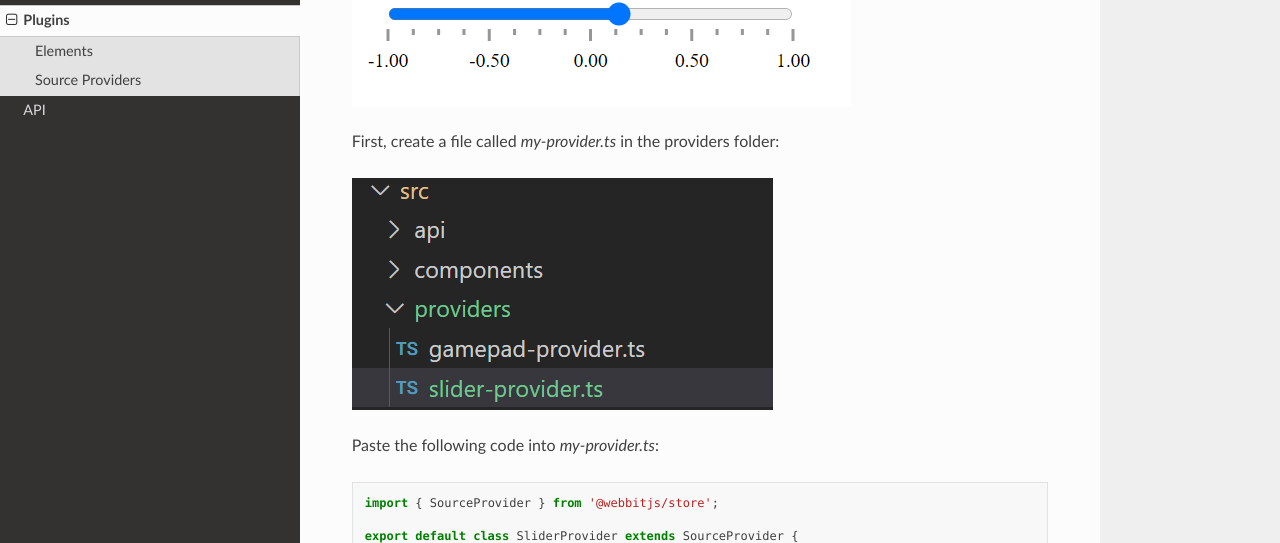
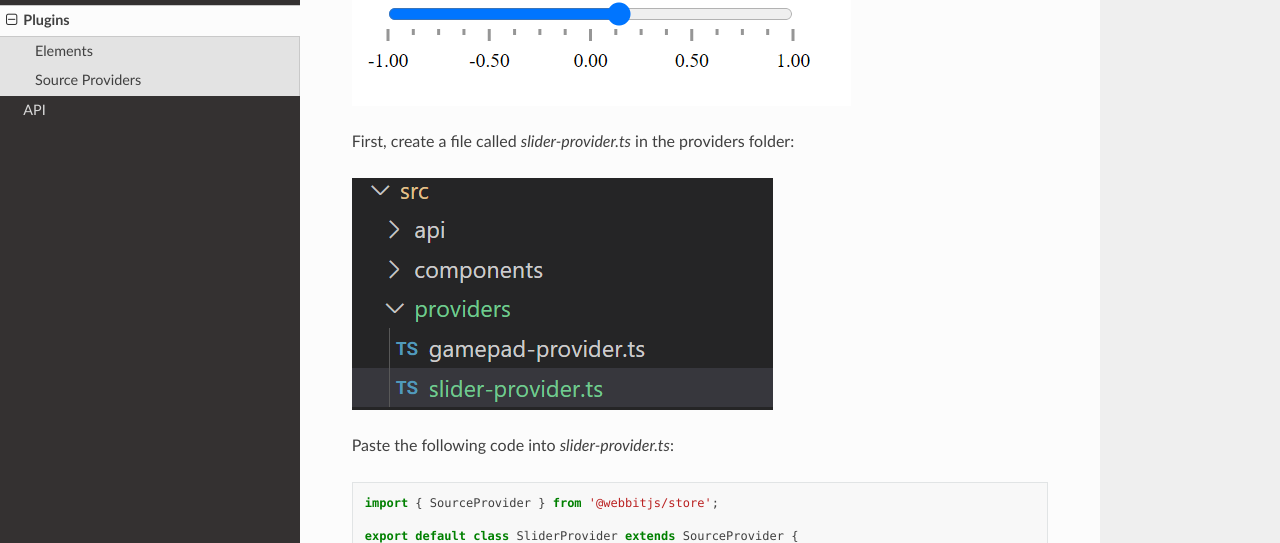
Before and after one commit to frc-web-components/docs, a Sphinx documentation site: the page built from docs/source/plugins.rst, in a window 1280 px wide and 900 px high, scrolled down 1277 px. Shown: the part 126-669 px from the top of the window. Built offline with Sphinx 7.4.7 and the Read the Docs theme 2.0.0, drawn with Linux system fonts in a browser that asks for light colours.

Commit message:
Updated plugin docs

```diff
--- a/docs/source/plugins.rst
+++ b/docs/source/plugins.rst
@@ -27,11 +27,11 @@ Let's create a source provider which can be used to control a number slider:
 
 .. image:: ./assets/plugins-source-provider2.*
 
-First, create a file called `my-provider.ts` in the providers folder:
+First, create a file called `slider-provider.ts` in the providers folder:
 
 .. image:: ./assets/plugins-source-provider3.*
 
-Paste the following code into `my-provider.ts`:
+Paste the following code into `slider-provider.ts`:
 
 .. code-block:: typescript
 
```
